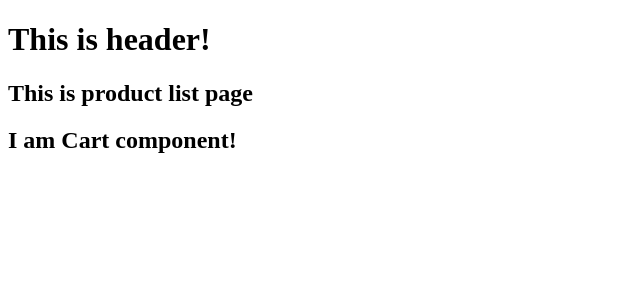
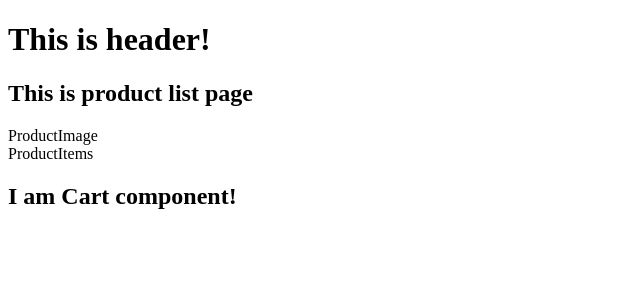
Before and after one commit to Tebibux/ShoppingCart, a React (Vite) app: page / in a window 1280 px wide. Shown: the top 300 px of the page, without its empty margins (0-640 px from the left). Built offline with nearby package versions, Linux system fonts and the light colour scheme.

Commit message:
component page structure done

```diff
--- a/src/Components/ProductList.jsx
+++ b/src/Components/ProductList.jsx
@@ -1,6 +1,13 @@
+import ProductImage from "./subComponents/ProductImage"
+import ProductItems from "./subComponents/ProductItems"
+
 const ProductList = () => {
     return (
+        <>
         <h2>This is product list page</h2>
+        <ProductImage />
+        <ProductItems />
+        </>
     )
 }
 
--- /dev/null
+++ b/src/Components/subComponents/ProductImage.jsx
@@ -0,0 +1,6 @@
+const ProductImage = () => {
+  return (
+    <div>ProductImage</div>
+  )
+}
+export default ProductImage
--- /dev/null
+++ b/src/Components/subComponents/ProductItems.jsx
@@ -0,0 +1,6 @@
+const ProductItems = () => {
+  return (
+    <div>ProductItems</div>
+  )
+}
+export default ProductItems
```
